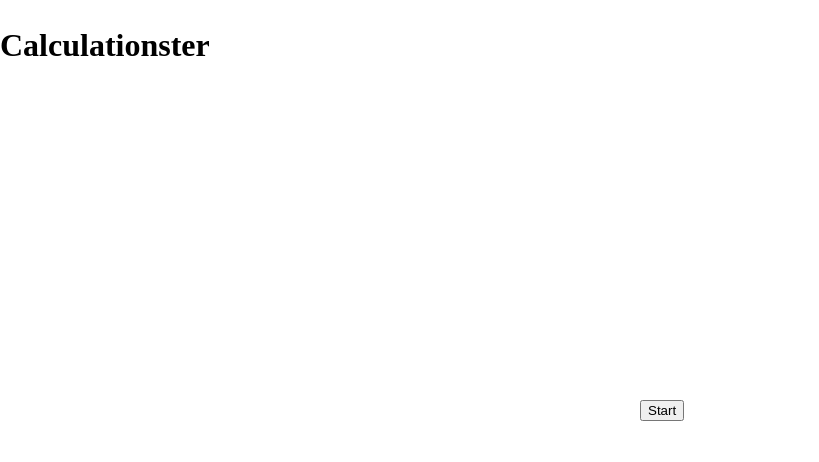
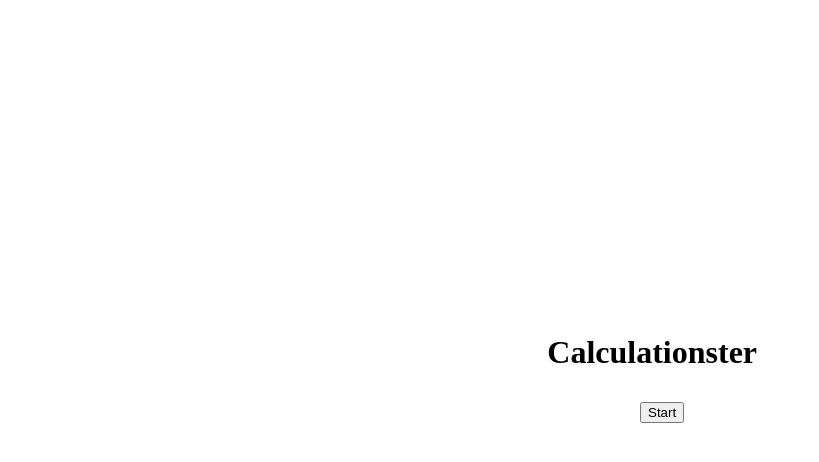
Before and after one commit to es-rene99/calculationster, a website: page index.html in a window 1280 px wide. Shown: the whole page, without its empty margins (0-819 px from the left). Drawn offline with Linux system fonts and the light colour scheme.

Commit message:
style: #32 temp title screen center aligned

```diff
--- a/index.html
+++ b/index.html
@@ -23,7 +23,7 @@
       </aside>
 
       <main id="main__game" class="main__game">
-        <div id="title-screen">
+        <div id="title-screen" class="title-screen">
           <h1 id="left-sidebar__title" class="title-screen__title">
             Calculationster
           </h1>
--- a/src/style.css
+++ b/src/style.css
@@ -1,3 +1,17 @@
+.title-screen {
+  display: block;
+  position: absolute;
+  top: 50%;
+  left: 50%;
+  cursor: pointer;
+}
+
+.title-screen__title {
+  position: absolute;
+  top: -390%;
+  left: -210%;
+}
+
 .game__timer {
   float: right;
   display: flex;
@@ -17,10 +31,6 @@
 }
 
 .game__start-btn {
-  display: block;
-  position: absolute;
-  top: 50%;
-  left: 50%;
   cursor: pointer;
 }
 
```
